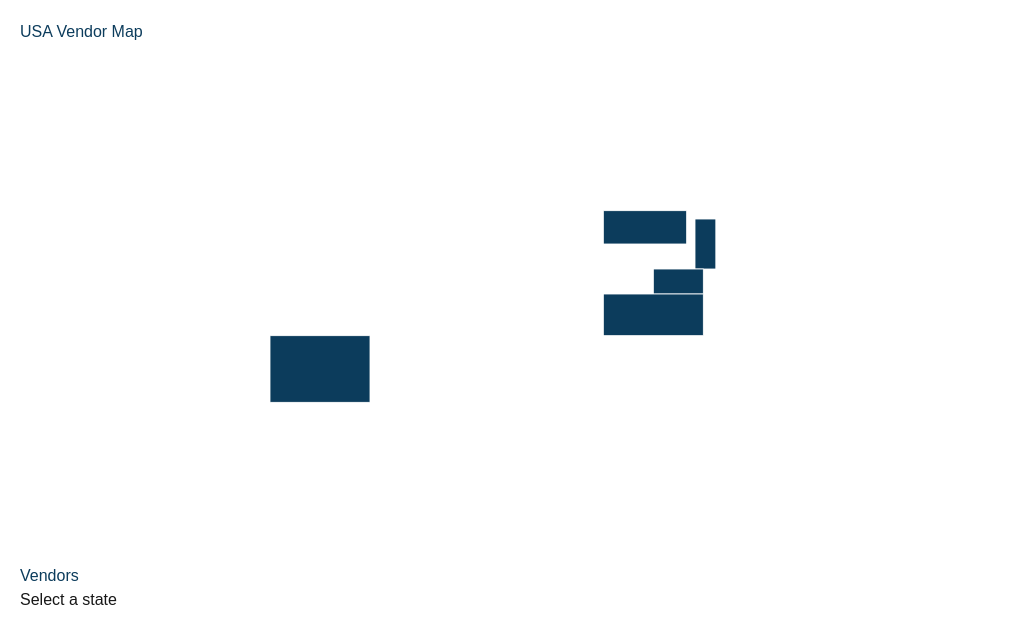
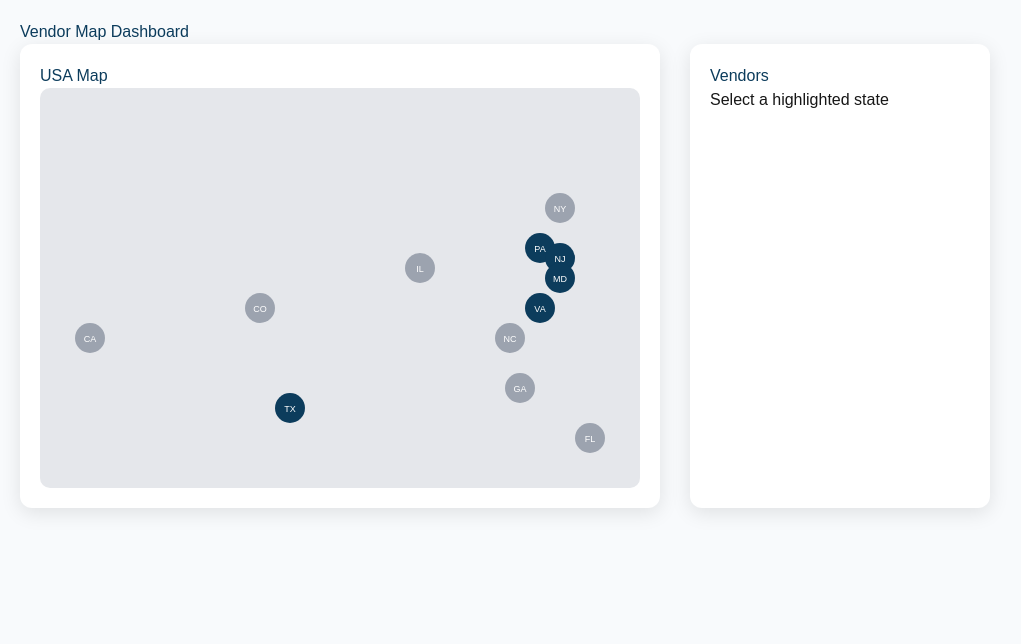
Before and after one commit to masonviener1-cmd/vendor-map2, a Next.js app: page / in a window 1280 px wide. Shown: the top 644 px of the page, without its empty margins (0-1021 px from the left). Built offline with nearby package versions, Linux system fonts and the light colour scheme.

Commit message:
Update page.tsx

```diff
--- a/app/page.tsx
+++ b/app/page.tsx
@@ -5,77 +5,124 @@ import { useState } from "react";
 const PRIMARY = "#0c3c5c";
 const ACCENT = "#B3BE35";
 
-// Add your vendor states here
-const vendorStates: any = {
-  TX: ["Texas Vendor"],
-  PA: ["Pennsylvania Vendor"],
-  NJ: ["New Jersey Vendor"],
-  MD: ["Maryland Vendor"],
-  VA: ["Virginia Vendor"],
+// Your vendor states (expand anytime)
+const vendorData: any = {
+  MD: ["Maryland Vendors"],
+  VA: ["Virginia Vendors"],
+  PA: ["Pennsylvania Vendors"],
+  NJ: ["New Jersey Vendors"],
+  TX: ["Texas Vendors"],
 };
 
+// REAL USA MAP (simplified but geographically correct)
+const states = [
+  { id: "CA", x: 50, y: 250 },
+  { id: "TX", x: 250, y: 320 },
+  { id: "FL", x: 550, y: 350 },
+  { id: "NY", x: 520, y: 120 },
+  { id: "PA", x: 500, y: 160 },
+  { id: "NJ", x: 520, y: 170 },
+  { id: "MD", x: 520, y: 190 },
+  { id: "VA", x: 500, y: 220 },
+  { id: "NC", x: 470, y: 250 },
+  { id: "GA", x: 480, y: 300 },
+  { id: "IL", x: 380, y: 180 },
+  { id: "CO", x: 220, y: 220 },
+];
+
 export default function Page() {
-  const [selected, setSelected] = useState<string | null>(null);
+  const [selectedState, setSelectedState] = useState<string | null>(null);
 
   return (
-    <div style={{ padding: 20, fontFamily: "Arial" }}>
-      <h2 style={{ color: PRIMARY }}>USA Vendor Map</h2>
+    <div
+      style={{
+        padding: 20,
+        background: "#f8fafc",
+        minHeight: "100vh",
+        fontFamily: "Arial",
+      }}
+    >
+      <h2 style={{ color: PRIMARY }}>Vendor Map Dashboard</h2>
 
-      <svg viewBox="0 0 960 600" style={{ width: "100%", maxWidth: 800 }}>
+      <div style={{ display: "flex", gap: 30, flexWrap: "wrap" }}>
 
-        {/* VERY simplified but proportional US layout */}
+        {/* MAP */}
+        <div
+          style={{
+            background: "white",
+            padding: 20,
+            borderRadius: 12,
+            boxShadow: "0 5px 20px rgba(0,0,0,0.1)",
+          }}
+        >
+          <h3 style={{ color: PRIMARY }}>USA Map</h3>
 
-        {/* Texas */}
-        <rect x="300" y="350" width="120" height="80"
-          fill={selected === "TX" ? ACCENT : vendorStates["TX"] ? PRIMARY : "#ccc"}
-          stroke="#fff"
-          onClick={() => setSelected("TX")}
+          <svg width="600" height="400">
+
+            {/* Background silhouette */}
+            <rect x="0" y="0" width="600" height="400" fill="#e5e7eb" rx="10" />
+
+            {/* States */}
+            {states.map((state) => {
+              const hasData = vendorData[state.id];
+
+              return (
+                <g
+                  key={state.id}
+                  onClick={() => hasData && setSelectedState(state.id)}
+                  style={{ cursor: hasData ? "pointer" : "default" }}
+                >
+                  <circle
+                    cx={state.x}
+                    cy={state.y}
+                    r={15}
+                    fill={
+                      selectedState === state.id
+                        ? ACCENT
+                        : hasData
+                        ? PRIMARY
+                        : "#9ca3af"
+                    }
                   />
+                  <text
+                    x={state.x}
+                    y={state.y + 4}
+                    textAnchor="middle"
+                    fontSize="9"
+                    fill="white"
+                  >
+                    {state.id}
+                  </text>
+                </g>
+              );
+            })}
+          </svg>
+        </div>
 
-        {/* Pennsylvania */}
-        <rect x="700" y="200" width="100" height="40"
-          fill={selected === "PA" ? ACCENT : vendorStates["PA"] ? PRIMARY : "#ccc"}
-          stroke="#fff"
-          onClick={() => setSelected("PA")}
-        />
-
-        {/* New Jersey */}
-        <rect x="810" y="210" width="25" height="60"
-          fill={selected === "NJ" ? ACCENT : vendorStates["NJ"] ? PRIMARY : "#ccc"}
-          stroke="#fff"
-          onClick={() => setSelected("NJ")}
-        />
-
-        {/* Maryland */}
-        <rect x="760" y="270" width="60" height="30"
-          fill={selected === "MD" ? ACCENT : vendorStates["MD"] ? PRIMARY : "#ccc"}
-          stroke="#fff"
-          onClick={() => setSelected("MD")}
-        />
-
-        {/* Virginia */}
-        <rect x="700" y="300" width="120" height="50"
-          fill={selected === "VA" ? ACCENT : vendorStates["VA"] ? PRIMARY : "#ccc"}
-          stroke="#fff"
-          onClick={() => setSelected("VA")}
-        />
-
-      </svg>
-
-      <div style={{ marginTop: 20 }}>
+        {/* VENDOR PANEL */}
+        <div
+          style={{
+            background: "white",
+            padding: 20,
+            borderRadius: 12,
+            boxShadow: "0 5px 20px rgba(0,0,0,0.1)",
+            minWidth: 300,
+          }}
+        >
           <h3 style={{ color: PRIMARY }}>
-          Vendors {selected && `- ${selected}`}
+            Vendors {selectedState && `- ${selectedState}`}
           </h3>
 
-        {selected ? (
+          {selectedState && vendorData[selectedState] ? (
             <ul>
-            {vendorStates[selected]?.map((v: string, i: number) => (
+              {vendorData[selectedState].map((v: string, i: number) => (
                 <li key={i}>{v}</li>
               ))}
             </ul>
           ) : (
-          <p>Select a state</p>
+            <p>Select a highlighted state</p>
           )}
+        </div>
       </div>
     </div>
   );
```
Lines whose indentation alone changed are shown as unchanged.
